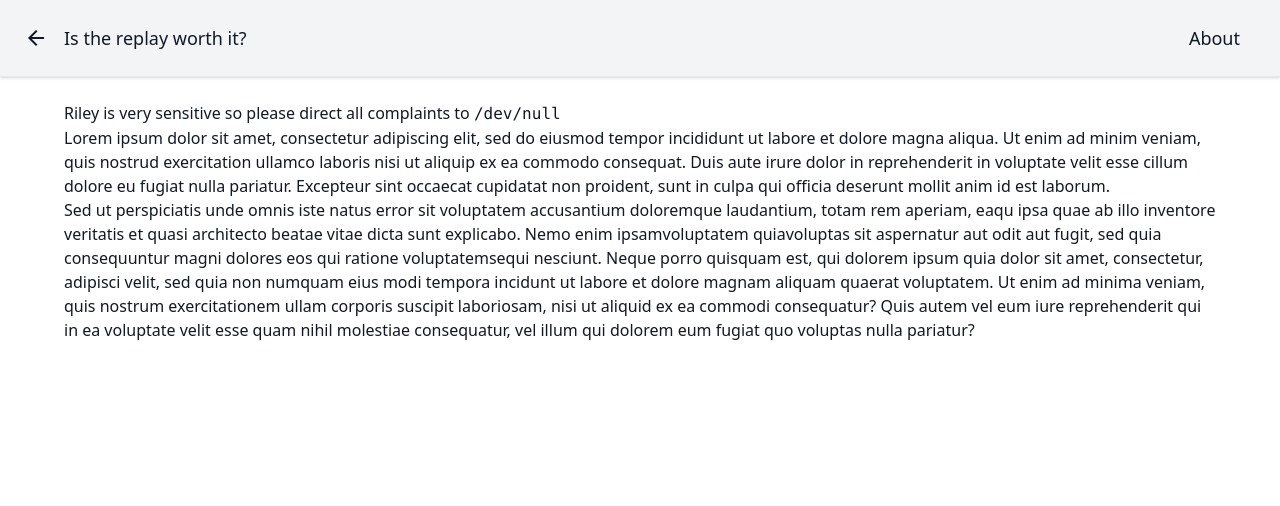
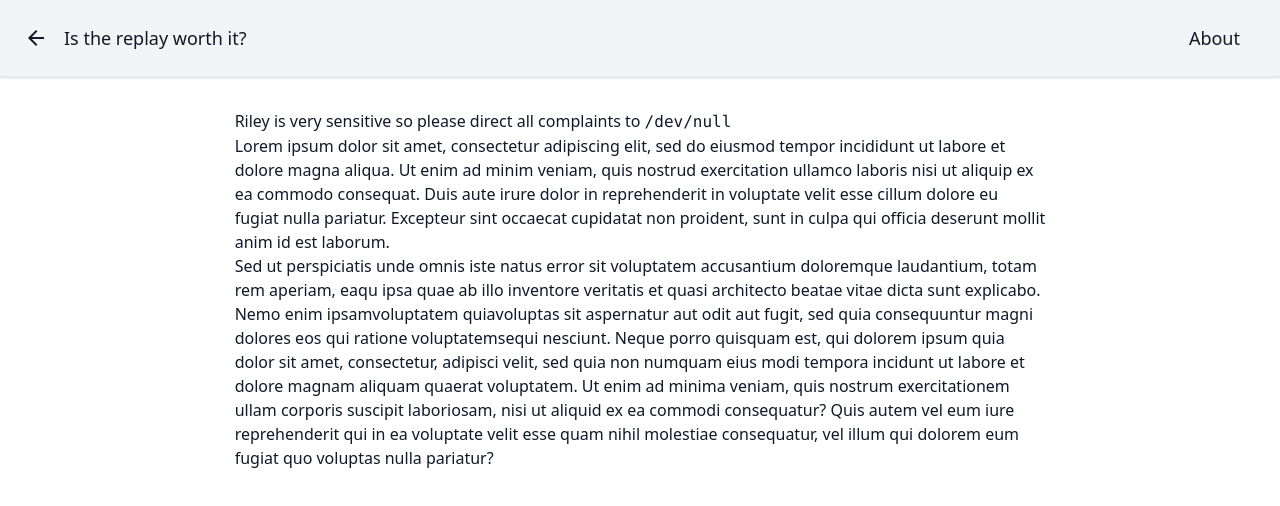
Before and after one commit to rileyherman/accessibility-dev-day, an Angular app: page /about in a window 1280 px wide. Shown: the top 506 px of the page. Built offline with nearby package versions, Linux system fonts and the light colour scheme.

Commit message:
oi content

```diff
--- a/src/app/routes/about-page/about-page.component.html
+++ b/src/app/routes/about-page/about-page.component.html
@@ -1,5 +1,6 @@
 <app-header [back]="back"></app-header>
-<article class="pt-6 px-16 text-gray-900">
+
+<app-content class="text-gray-900">
     <p>
         Riley is very sensitive so please direct all complaints to <span class="font-mono">/dev/null</span>
     </p>
@@ -20,4 +21,4 @@
         aliquid ex ea commodi consequatur? Quis autem vel eum iure reprehenderit qui in ea voluptate velit esse quam
         nihil molestiae consequatur, vel illum qui dolorem eum fugiat quo voluptas nulla pariatur?
     </p>
-</article>
+</app-content>
```
